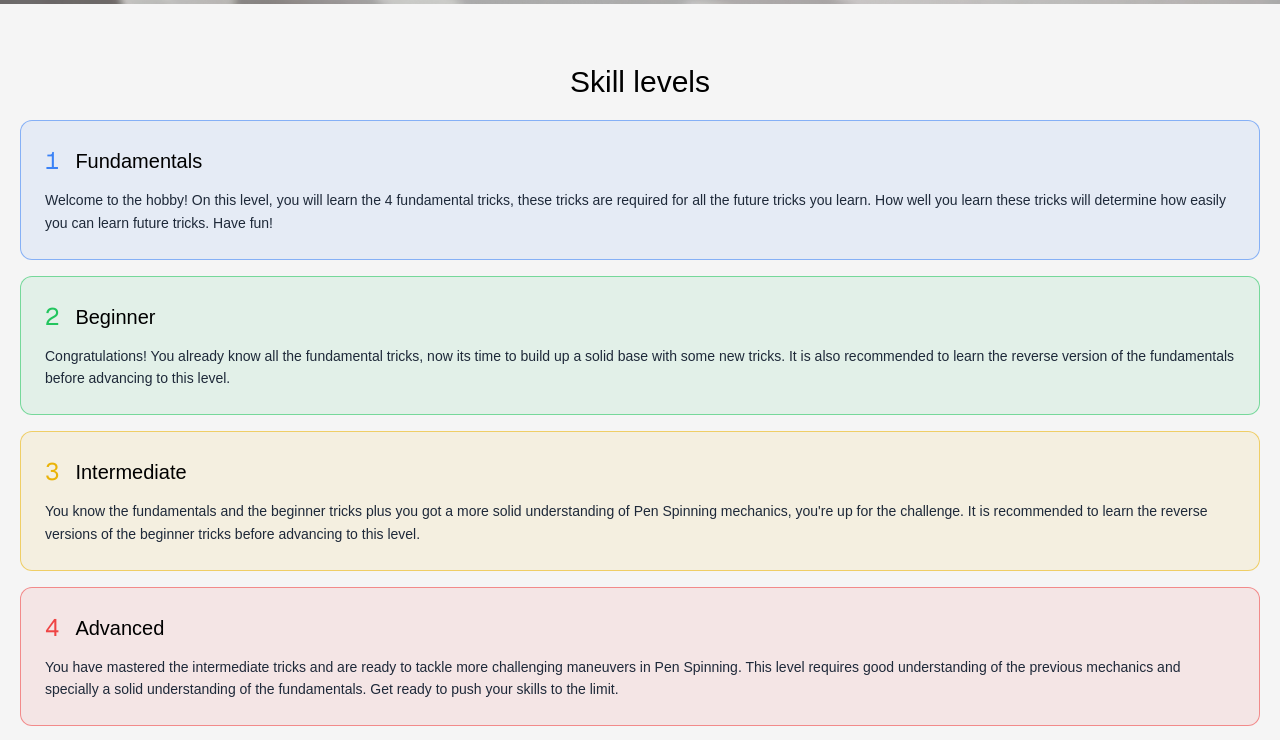
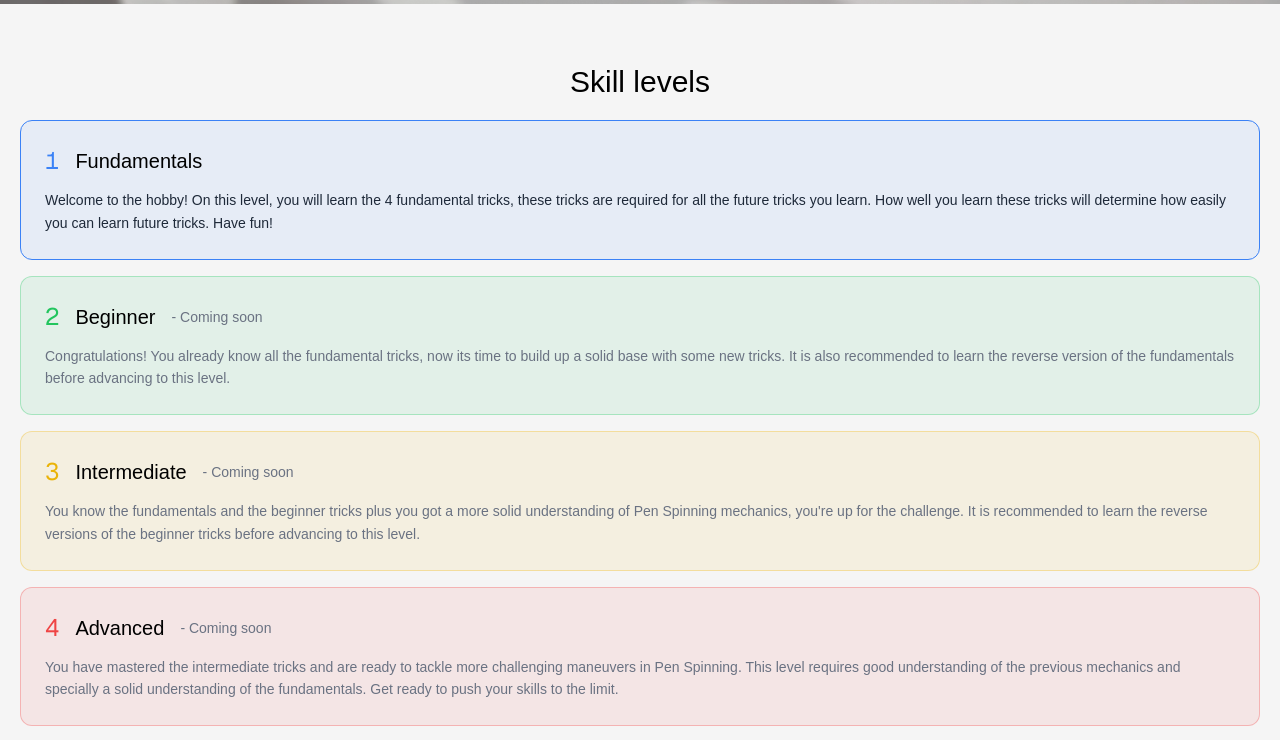
Before and after one commit to AllwarsGIT/penspinning-academy, a Next.js app: page /learn in a window 1280 px wide. Shown: the part 660-1400 px from the top of the page. Built offline with nearby package versions, Linux system fonts and the light colour scheme.

Commit message:
Videoplayer fix for hover, card update for activation

```diff
--- a/src/components/VideoPlayer.tsx
+++ b/src/components/VideoPlayer.tsx
@@ -73,7 +73,7 @@ export default function VideoPlayer({ url, isFlipped = false }: VideoPlayerProps
 
             {/* Controls */}
             <div className={`absolute bottom-0 left-0 right-0 px-4 py-3 bg-linear-to-t from-black/70 to-transparent transition-opacity duration-300 ${
-                isPlaying ? "opacity-0 group-hover:opacity-100 delay-1500" : "opacity-100"
+                isPlaying ? "opacity-0 group-hover:opacity-100" : "opacity-100"
             }`}>
 
                 {/* Progress bar */}
--- a/src/components/infoCard.tsx
+++ b/src/components/infoCard.tsx
@@ -4,15 +4,16 @@ type InfoCardProps = {
     number: number
     name: string,
     description: string,
-    color: string
+    color: string,
+    active: boolean
 }
 
-function InfoCard({ number=0 ,name="", description="", color="" }: InfoCardProps) {
+function InfoCard({ number=0 ,name="", description="", color="", active=false }: InfoCardProps) {
     return (
         <div
             className="group relative rounded-xl p-6 transition-all duration-500 h-full"
             style={{
-                border: `1px solid ${color}90`,
+                border: active ? `1px solid ${color}`: `1px solid ${color}50` ,
                 backgroundColor: `${color}15`,
             }}
 
@@ -27,8 +28,13 @@ function InfoCard({ number=0 ,name="", description="", color="" }: InfoCardProps
                 <h4 className="text-xl ">
                     {name}
                 </h4>
+                {active ? '' :
+                 <h5 className="text-sm text-gray-500">
+                    - Coming soon
+                </h5> }
+
             </div>
-            <p className="text-sm leading-relaxed text-gray-800 dark:text-gray-300 ">
+            <p className={`text-sm leading-relaxed  ${active ? 'text-gray-800 dark:text-gray-300' : 'text-gray-500 dark:text-gray-400'}`}>
                 {description}
             </p>
         </div>
--- a/src/components/skillList.tsx
+++ b/src/components/skillList.tsx
@@ -6,31 +6,36 @@ const skillRanges = [
         number: 1,
         name: "Fundamentals",
         description: "Welcome to the hobby! On this level, you will learn the 4 fundamental tricks, these tricks are required for all the future tricks you learn. How well you learn these tricks will determine how easily you can learn future tricks. Have fun! ",
-        color: "#3b82f6"
+        color: "#3b82f6",
+        active: true
     },
     {
         number: 2,
         name: "Beginner",
         description:"Congratulations! You already know all the fundamental tricks, now its time to build up a solid base with some new tricks. It is also recommended to learn the reverse version of the fundamentals before advancing to this level.",
-        color: "#22c55e"
+        color: "#22c55e",
+        active: false
     },
     {
         number: 3,
         name: "Intermediate",
         description:"You know the fundamentals and the beginner tricks plus you got a more solid understanding of Pen Spinning mechanics, you're up for the challenge. It is recommended to learn the reverse versions of the beginner tricks before advancing to this level.",
-        color: "#eab308"
+        color: "#eab308",
+        active: false
     },
     {
         number: 4,
         name: "Advanced",
         description:"You have mastered the intermediate tricks and are ready to tackle more challenging maneuvers in Pen Spinning. This level requires good understanding of the previous mechanics and specially a solid understanding of the fundamentals. Get ready to push your skills to the limit.",
-        color: "#ef4444"
+        color: "#ef4444",
+        active: false
     },
     {
         number: 5,
         name: "Expert",
         description:"You are at the pinnacle Pen Spinning, capable of performing complex tricks and hybrids. This level demands exceptional understanding of all the previous mechanics and the ability to think outside of the box. The tricks on this category have the highest difficulty and complexity of all the ranks.",
-        color: "#8b5cf6"
+        color: "#8b5cf6",
+        active: false
     }
 ]
 
@@ -45,6 +50,7 @@ function skillList() {
                         name={range.name}
                         description={range.description}
                         color={range.color}
+                        active={range.active}
                     />
              ))}
             </div>
```
